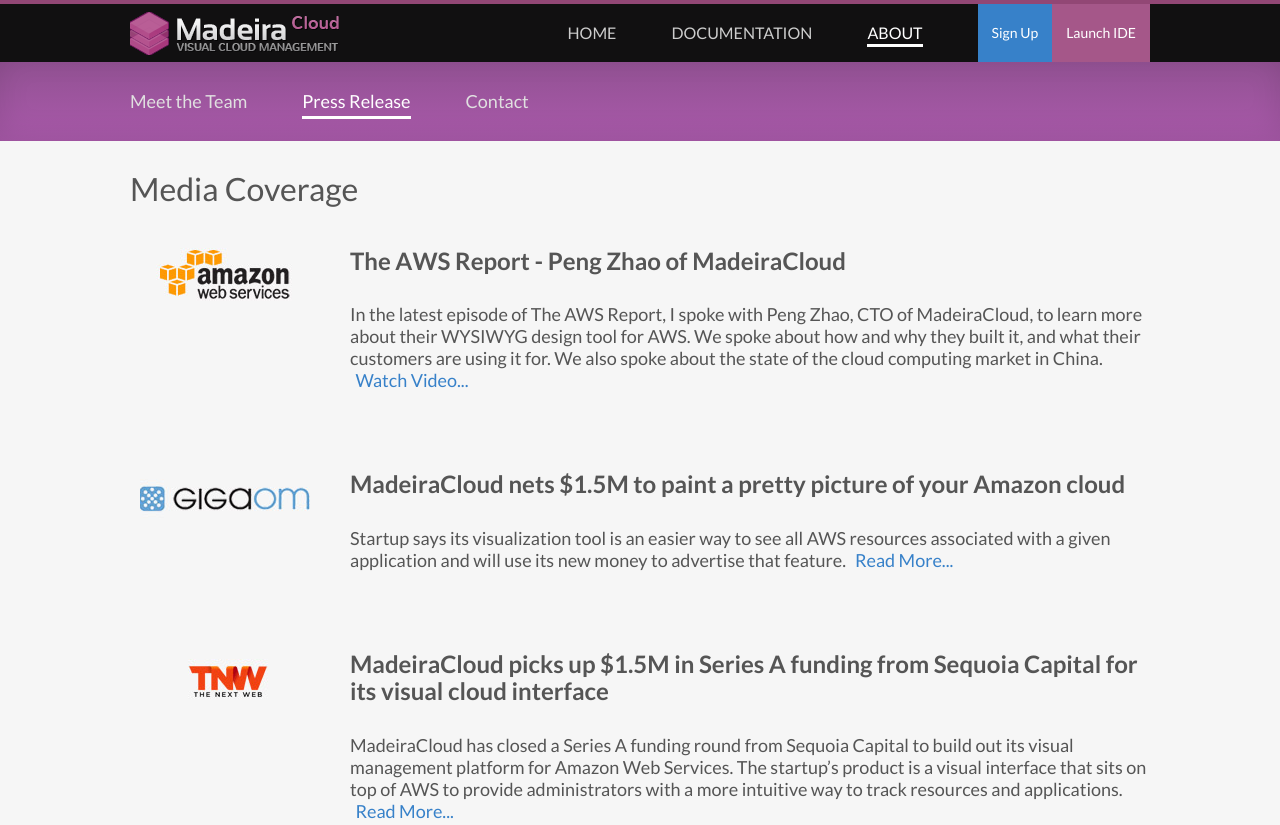
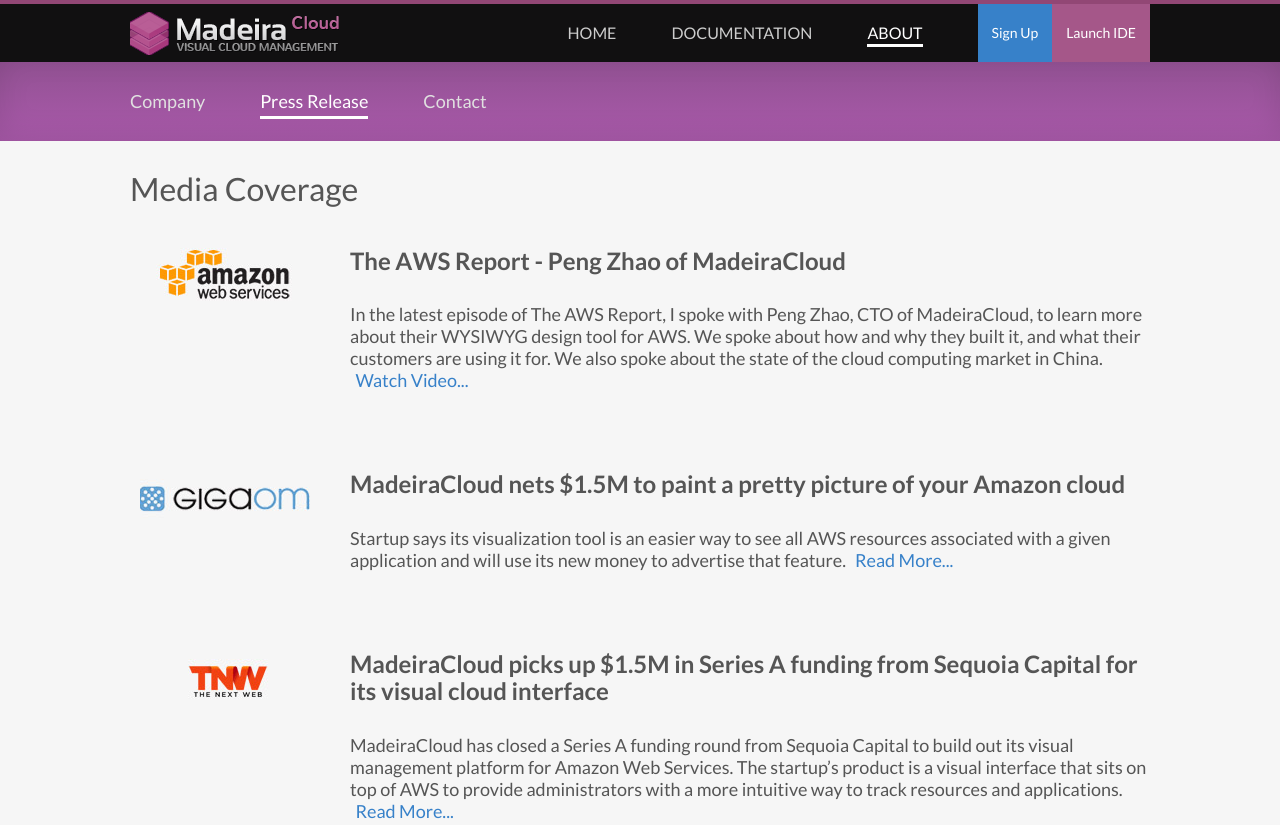
Before and after one commit to MadeiraCloud/web-www, a plain HTML site: page press.html in a window 1280 px wide. Shown: the top 825 px of the page. Drawn offline with Linux system fonts and the light colour scheme.

Commit message:
Updated link

```diff
--- a/press.html
+++ b/press.html
@@ -46,9 +46,9 @@
 
     <section class="about_nav">
       <nav class="header_like_wrap clearfix">
-        <a href="/about" class="nav_lnk">Meet the Team</a>
-        <a href="/press.html" class="nav_lnk selected">Press Release</a>
-        <a href="/contact.html" class="nav_lnk">Contact</a>
+        <a href="/about" class="nav_lnk">Company</a>
+        <a href="/press" class="nav_lnk selected">Press Release</a>
+        <a href="/contact" class="nav_lnk">Contact</a>
       </nav>
     </section>
 
```
Also changed, not shown: about.html (+2 -2 lines), contact.html (+2 -2 lines).
